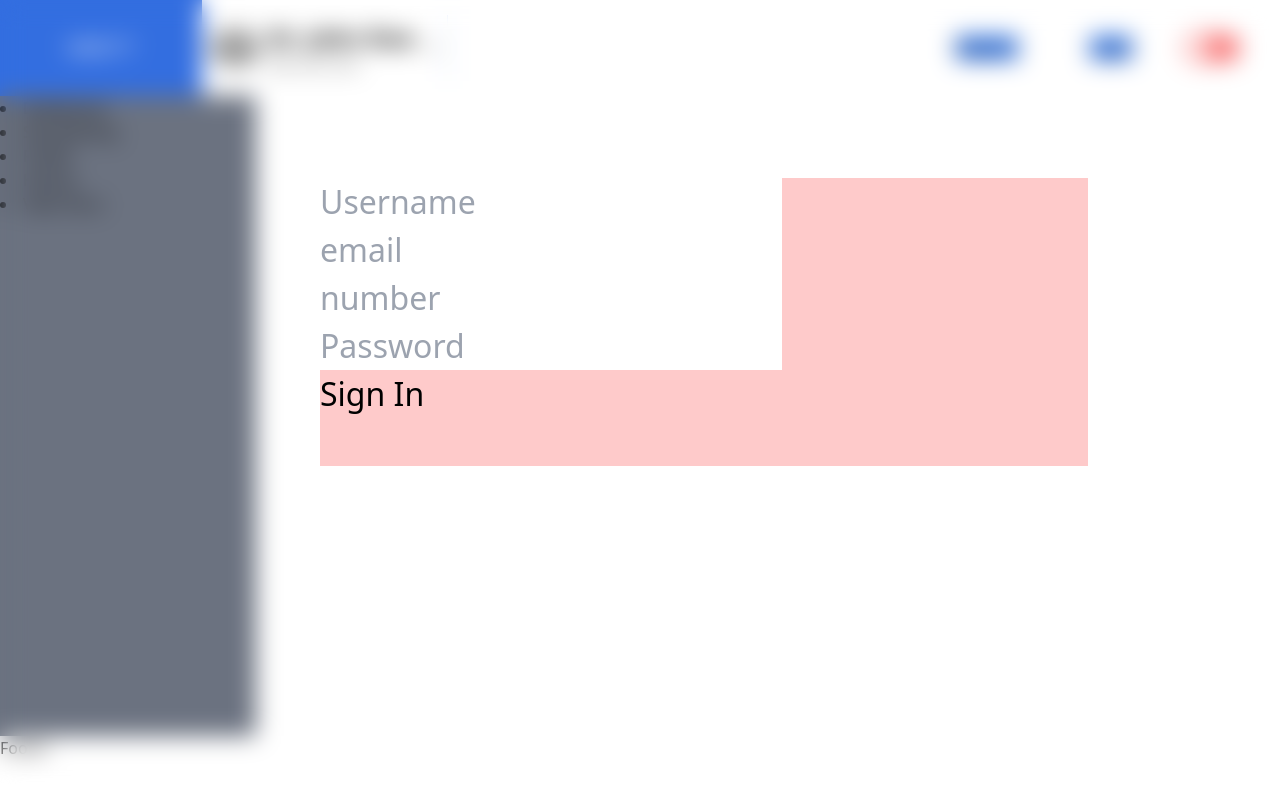
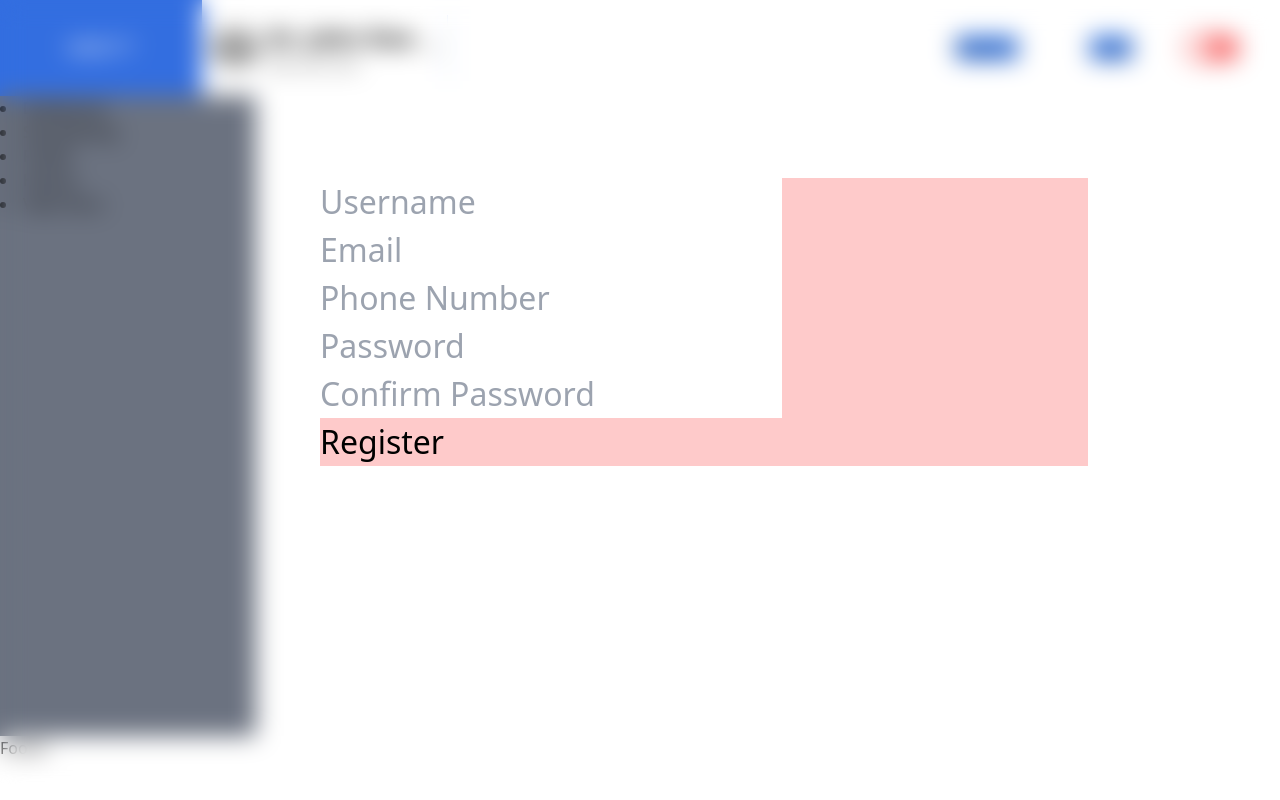
Before and after one commit to MB-077/Appointment-Booking, a React (Vite) app in the folder Frontend/: page /register in a window 1280 px wide. Built offline with nearby package versions, Linux system fonts and the light colour scheme; grey boxes are pictures that could not be loaded.

Commit message:
updated version

```diff
--- a/Frontend/src/Pages/Register.jsx
+++ b/Frontend/src/Pages/Register.jsx
@@ -2,50 +2,63 @@ import React from "react";
 import { motion } from "framer-motion";
 import { useNavigate } from "react-router-dom";
 import axios from "axios";
-const Login = () => {
-  const Navigate = useNavigate();
+
+const Register = () => {
+  const navigate = useNavigate();
   const [change, setChange] = React.useState({
-    text: "",
-    tel: "",
+    username: "",
+    phone_number: "",
     email: "",
     password: "",
+    password2: "",
   });
 
   const handleMe = (e) => {
-    e.target.id === "hideMeagain2" ? Navigate(-1) : null;
+    if (e.target.id === "hideMeagain2") {
+      navigate(-1);
+    }
   };
 
   React.useEffect(() => {
+    const handleDown = (e) => {
+      if (e.key === "Escape") {
+        navigate(-1);
+      }
+    };
+
     document.addEventListener("keydown", handleDown);
-  }, []);
+    return () => {
+      document.removeEventListener("keydown", handleDown);
+    };
+  }, [navigate]);
 
-  const handleDown = (e) => {
-    e.key === "Escape" ? Navigate(-1) : null;
-  };
-
-  //handling form change
+  // handling form change
   const handleChange = (e) => {
     setChange((prev) => ({
       ...prev,
-      [e.target.type]: e.target.value,
+      [e.target.name]: e.target.value,
     }));
   };
 
-  //login posting data
+  // register posting data
   const postData = async () => {
     try {
-      const response = await axios.post("", change);
+      const response = await axios.post(
+        "http://127.0.0.1:8000/register/",
+        change
+      );
       console.log("Success:", response.data);
     } catch (error) {
-      console.error("Error:", error);
+      console.error("Error:", error.response.data); // Log the response data for better error insight
     }
   };
 
-  //handling form submission
+  // handling form submission
   const handleSubmit = (e) => {
     e.preventDefault();
     postData();
   };
+
   return (
     <div
       id="hideMeagain2"
@@ -59,43 +72,59 @@ const Login = () => {
         className="relative left-[40%] top-0 w-96 h-36 bg-red-200"
       >
         <div>
-          {" "}
-          <form onClick={handleSubmit}>
+          <form onSubmit={handleSubmit}>
             <div>
               <input
+                name="username"
                 type="text"
                 value={change.username}
                 placeholder="Username"
                 onChange={handleChange}
+                autoComplete="username"
               />
             </div>
             <div>
               <input
+                name="email"
                 type="email"
                 value={change.email}
-                placeholder="email"
+                placeholder="Email"
                 onChange={handleChange}
+                autoComplete="email"
               />
             </div>
             <div>
               <input
-                value={change.number}
+                name="phone_number"
                 type="tel"
-                placeholder="number"
+                value={change.phone_number}
+                placeholder="Phone Number"
                 onChange={handleChange}
+                autoComplete="tel"
               />
             </div>
             <div>
               <input
+                name="password"
+                type="password"
                 value={change.password}
-                type="password"
                 placeholder="Password"
                 onChange={handleChange}
+                autoComplete="new-password"
               />
             </div>
-
             <div>
-              <button type="button">Sign In</button>
+              <input
+                name="password2"
+                type="password"
+                value={change.password2}
+                placeholder="Confirm Password"
+                onChange={handleChange}
+                autoComplete="new-password"
+              />
+            </div>
+            <div>
+              <button type="submit">Register</button>
             </div>
           </form>
         </div>
@@ -104,4 +133,4 @@ const Login = () => {
   );
 };
 
-export default Login;
+export default Register;
--- a/Frontend/src/Pages/SlotBook.jsx
+++ b/Frontend/src/Pages/SlotBook.jsx
@@ -1,16 +1,16 @@
 import React from "react";
-import axios from "axios";
+// import axios from "axios";
 const SlotBook = () => {
-  const [slot, setSlot] = React.useState({});
-  const SlotFetch = async () => {
-    const response = await axios.get("");
-    // setSlot(response.data);
-    console.log(response.data);
-    console.log(response);
-  };
-  React.useEffect(() => {
-    SlotFetch();
-  }, []);
+  // const [slot, setSlot] = React.useState({});
+  // const SlotFetch = async () => {
+  //   const response = await axios.get("http://localhost:5000/timeslots");
+  //   // setSlot(response.data);
+  //   console.log(response.data);
+  //   console.log(response);
+  // };
+  // React.useEffect(() => {
+  //   SlotFetch();
+  // }, []);
 
   console.log(slot);
   return <div>SlotBook</div>;
```
Also changed, not shown: 1 other file (tests, documents, lock files or other folders).
